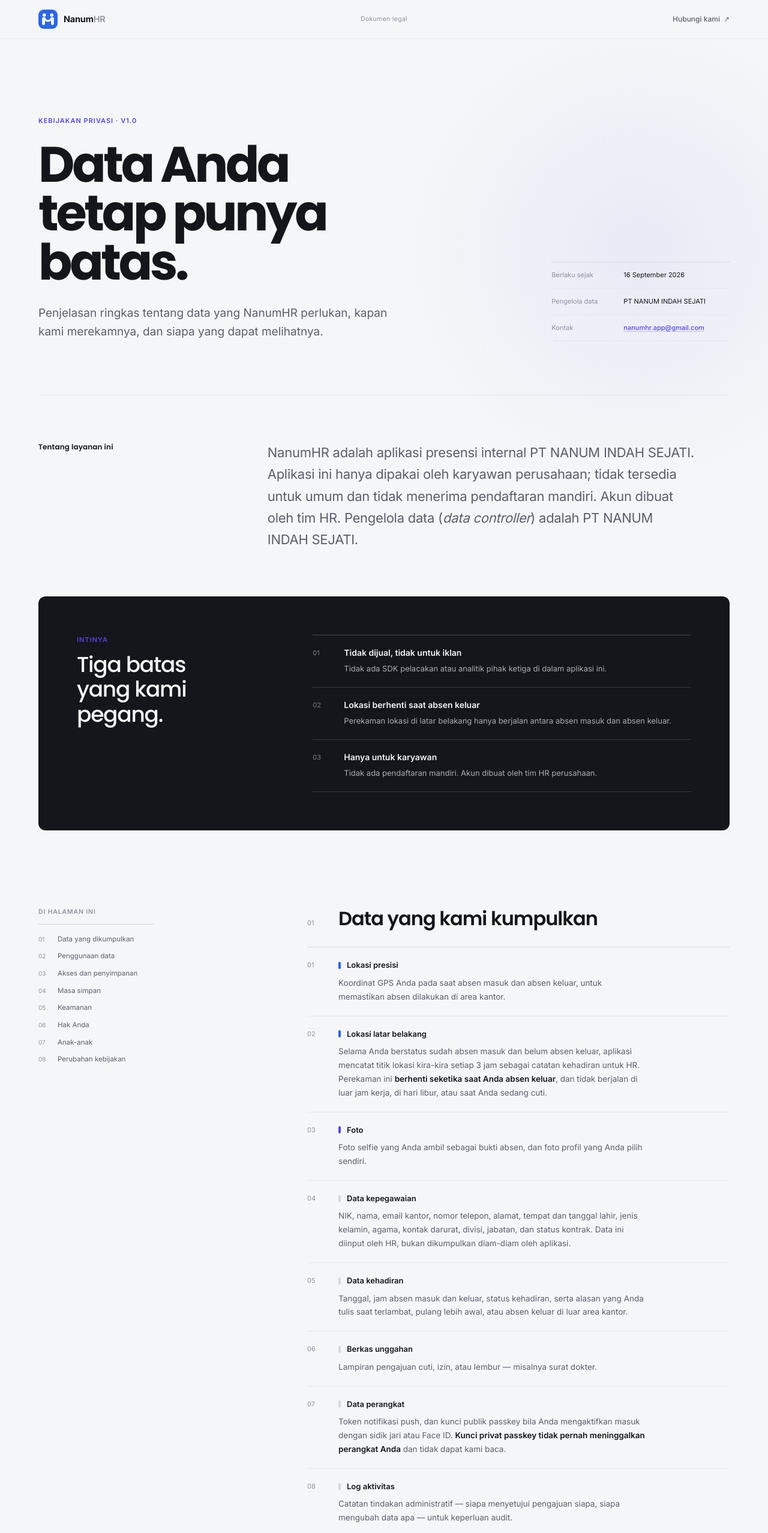
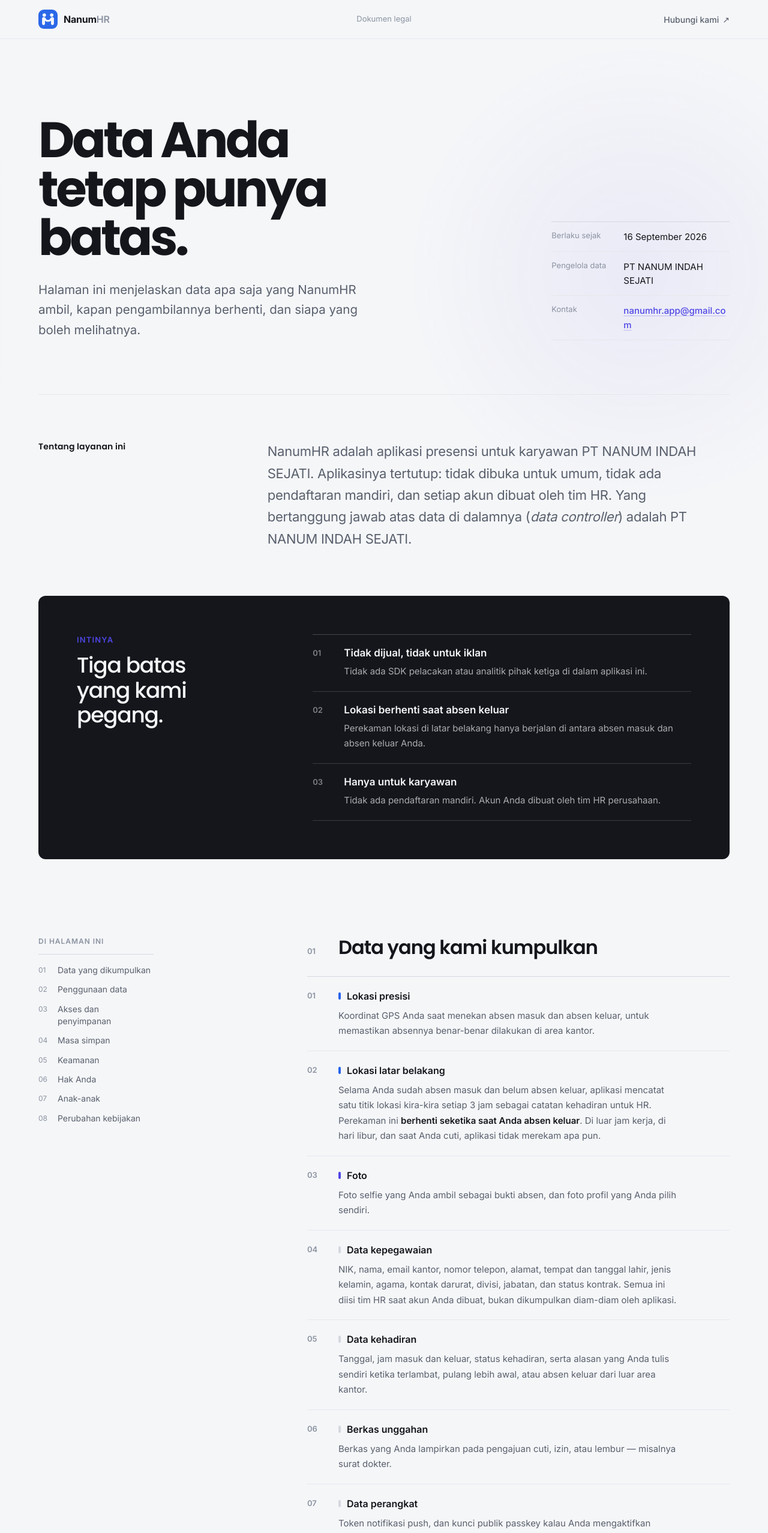
Before and after one commit to Andrioeffendi31/hr-web, a Next.js app: page /kebijakan-privasi in a window 1280 px wide. Shown: the top 2555 px of the page at 60% size. Built offline with nearby package versions, Linux system fonts and the light colour scheme.

Commit message:
feat(kebijakan-privasi): improve content clarity and styling on privacy policy page

```diff
--- a/src/app/kebijakan-privasi/page.tsx
+++ b/src/app/kebijakan-privasi/page.tsx
@@ -29,19 +29,19 @@
 
 const SOROTAN = [
   { nomor: "01", judul: "Tidak dijual, tidak untuk iklan", isi: "Tidak ada SDK pelacakan atau analitik pihak ketiga di dalam aplikasi ini." },
-  { nomor: "02", judul: "Lokasi berhenti saat absen keluar", isi: "Perekaman lokasi di latar belakang hanya berjalan antara absen masuk dan absen keluar." },
-  { nomor: "03", judul: "Hanya untuk karyawan", isi: "Tidak ada pendaftaran mandiri. Akun dibuat oleh tim HR perusahaan." },
+  { nomor: "02", judul: "Lokasi berhenti saat absen keluar", isi: "Perekaman lokasi di latar belakang hanya berjalan di antara absen masuk dan absen keluar Anda." },
+  { nomor: "03", judul: "Hanya untuk karyawan", isi: "Tidak ada pendaftaran mandiri. Akun Anda dibuat oleh tim HR perusahaan." },
 ];
 
 const DATA: { label: string; tone: "primary" | "info" | "neutral"; isi: React.ReactNode }[] = [
-  { label: "Lokasi presisi", tone: "info", isi: "Koordinat GPS Anda pada saat absen masuk dan absen keluar, untuk memastikan absen dilakukan di area kantor." },
-  { label: "Lokasi latar belakang", tone: "info", isi: <>Selama Anda berstatus sudah absen masuk dan belum absen keluar, aplikasi mencatat titik lokasi kira-kira setiap 3 jam sebagai catatan kehadiran untuk HR. Perekaman ini <Tegas>berhenti seketika saat Anda absen keluar</Tegas>, dan tidak berjalan di luar jam kerja, di hari libur, atau saat Anda sedang cuti.</> },
+  { label: "Lokasi presisi", tone: "info", isi: "Koordinat GPS Anda saat menekan absen masuk dan absen keluar, untuk memastikan absennya benar-benar dilakukan di area kantor." },
+  { label: "Lokasi latar belakang", tone: "info", isi: <>Selama Anda sudah absen masuk dan belum absen keluar, aplikasi mencatat satu titik lokasi kira-kira setiap 3 jam sebagai catatan kehadiran untuk HR. Perekaman ini <Tegas>berhenti seketika saat Anda absen keluar</Tegas>. Di luar jam kerja, di hari libur, dan saat Anda cuti, aplikasi tidak merekam apa pun.</> },
   { label: "Foto", tone: "primary", isi: "Foto selfie yang Anda ambil sebagai bukti absen, dan foto profil yang Anda pilih sendiri." },
-  { label: "Data kepegawaian", tone: "neutral", isi: "NIK, nama, email kantor, nomor telepon, alamat, tempat dan tanggal lahir, jenis kelamin, agama, kontak darurat, divisi, jabatan, dan status kontrak. Data ini diinput oleh HR, bukan dikumpulkan diam-diam oleh aplikasi." },
-  { label: "Data kehadiran", tone: "neutral", isi: "Tanggal, jam absen masuk dan keluar, status kehadiran, serta alasan yang Anda tulis saat terlambat, pulang lebih awal, atau absen keluar di luar area kantor." },
-  { label: "Berkas unggahan", tone: "neutral", isi: "Lampiran pengajuan cuti, izin, atau lembur — misalnya surat dokter." },
-  { label: "Data perangkat", tone: "neutral", isi: <>Token notifikasi push, dan kunci publik passkey bila Anda mengaktifkan masuk dengan sidik jari atau Face ID. <Tegas>Kunci privat passkey tidak pernah meninggalkan perangkat Anda</Tegas> dan tidak dapat kami baca.</> },
-  { label: "Log aktivitas", tone: "neutral", isi: "Catatan tindakan administratif — siapa menyetujui pengajuan siapa, siapa mengubah data apa — untuk keperluan audit." },
+  { label: "Data kepegawaian", tone: "neutral", isi: "NIK, nama, email kantor, nomor telepon, alamat, tempat dan tanggal lahir, jenis kelamin, agama, kontak darurat, divisi, jabatan, dan status kontrak. Semua ini diisi tim HR saat akun Anda dibuat, bukan dikumpulkan diam-diam oleh aplikasi." },
+  { label: "Data kehadiran", tone: "neutral", isi: "Tanggal, jam masuk dan keluar, status kehadiran, serta alasan yang Anda tulis sendiri ketika terlambat, pulang lebih awal, atau absen keluar dari luar area kantor." },
+  { label: "Berkas unggahan", tone: "neutral", isi: "Berkas yang Anda lampirkan pada pengajuan cuti, izin, atau lembur — misalnya surat dokter." },
+  { label: "Data perangkat", tone: "neutral", isi: <>Token notifikasi push, dan kunci publik passkey kalau Anda mengaktifkan masuk dengan sidik jari atau Face ID. <Tegas>Kunci privat passkey tidak pernah meninggalkan perangkat Anda</Tegas> dan tidak dapat kami baca.</> },
+  { label: "Log aktivitas", tone: "neutral", isi: "Catatan tindakan administratif — siapa menyetujui pengajuan siapa, siapa mengubah data apa — supaya setiap keputusan bisa ditelusuri kembali." },
 ];
 
 const NAVIGASI = [
@@ -68,11 +68,10 @@
 
       <main id="isi-kebijakan">
         <section className={styles.hero} id="atas">
-          <div className={styles.eyebrow}>Kebijakan privasi · v1.0</div>
           <div className={styles.heroGrid}>
             <div>
               <h1>Data Anda tetap punya batas.</h1>
-              <p className={styles.lead}>Penjelasan ringkas tentang data yang NanumHR perlukan, kapan kami merekamnya, dan siapa yang dapat melihatnya.</p>
+              <p className={styles.lead}>Halaman ini menjelaskan data apa saja yang NanumHR ambil, kapan pengambilannya berhenti, dan siapa yang boleh melihatnya.</p>
             </div>
             <dl className={styles.documentMeta}>
               <div><dt>Berlaku sejak</dt><dd>{BERLAKU}</dd></div>
@@ -84,7 +83,7 @@
 
         <section className={styles.intro} aria-labelledby="tentang-nanumhr">
           <h2 id="tentang-nanumhr">Tentang layanan ini</h2>
-          <p>NanumHR adalah aplikasi presensi internal {PERUSAHAAN}. Aplikasi ini hanya dipakai oleh karyawan perusahaan; tidak tersedia untuk umum dan tidak menerima pendaftaran mandiri. Akun dibuat oleh tim HR. Pengelola data (<i>data controller</i>) adalah {PERUSAHAAN}.</p>
+          <p>NanumHR adalah aplikasi presensi untuk karyawan {PERUSAHAAN}. Aplikasinya tertutup: tidak dibuka untuk umum, tidak ada pendaftaran mandiri, dan setiap akun dibuat oleh tim HR. Yang bertanggung jawab atas data di dalamnya (<i>data controller</i>) adalah {PERUSAHAAN}.</p>
         </section>
 
         <section className={styles.commitments} aria-labelledby="komitmen-kami">
@@ -108,39 +107,39 @@
                   </div>
                 ))}
               </div>
-              <p className={styles.note}><span>Catatan</span>Aplikasi juga memeriksa indikasi pemalsuan lokasi (GPS palsu, lompatan jarak yang mustahil) dan menandai titik yang mencurigakan agar dapat ditinjau HR.</p>
+              <p className={styles.note}><span>Catatan</span>Aplikasi juga memeriksa tanda-tanda lokasi palsu — aplikasi GPS tiruan, atau perpindahan jarak yang mustahil ditempuh — lalu menandai titik yang mencurigakan supaya bisa ditinjau HR.</p>
             </Bagian>
 
             <Bagian nomor="02" id="penggunaan" judul="Untuk apa data ini dipakai">
-              <p>Seluruh data di atas dipakai semata-mata untuk pencatatan kehadiran, pengelolaan pengajuan cuti/izin/lembur, pengumuman internal, dan administrasi kepegawaian.</p>
-              <p><Tegas>Kami tidak menjual data Anda, tidak memakainya untuk iklan, dan tidak membagikannya kepada pihak ketiga untuk tujuan pemasaran.</Tegas> Tidak ada SDK pelacakan atau analitik pihak ketiga di dalam aplikasi ini.</p>
+              <p>Semua data di atas hanya dipakai untuk mencatat kehadiran, memproses pengajuan cuti, izin, dan lembur, menyampaikan pengumuman internal, serta mengurus administrasi kepegawaian.</p>
+              <p><Tegas>Kami tidak menjual data Anda, tidak memakainya untuk iklan, dan tidak membagikannya kepada pihak ketiga untuk tujuan pemasaran.</Tegas> Tidak ada SDK pelacakan atau analitik pihak ketiga di dalam aplikasi ini, dan kami tidak membangun profil apa pun tentang Anda untuk tujuan lain.</p>
             </Bagian>
 
             <Bagian nomor="03" id="akses" judul="Siapa yang bisa melihat data Anda">
-              <ul><li>Anda sendiri, melalui aplikasi.</li><li>Atasan langsung Anda, terbatas pada kehadiran dan pengajuan tim.</li><li>Tim HR dan administrator sistem perusahaan.</li></ul>
-              <p>Data disimpan pada penyedia layanan berikut, yang memproses data atas nama kami dan terikat perjanjian pemrosesan data: <Tegas>Neon</Tegas> (basis data, wilayah Singapura), <Tegas>Cloudflare R2</Tegas> (penyimpanan foto dan berkas), <Tegas>Vercel</Tegas> (hosting aplikasi), serta <Tegas>Expo dan Firebase Cloud Messaging</Tegas> (pengiriman notifikasi push). Karena penyedia ini berada di luar Indonesia, data Anda ditransfer dan disimpan di luar negeri.</p>
-              <p>Di luar itu, data hanya dibuka bila diwajibkan oleh hukum atau permintaan resmi aparat yang sah.</p>
+              <ul><li>Anda sendiri, lewat aplikasi.</li><li>Atasan langsung Anda — sebatas kehadiran dan pengajuan tim yang ia pimpin.</li><li>Tim HR dan administrator sistem perusahaan.</li></ul>
+              <p>Datanya sendiri dititipkan pada penyedia layanan berikut. Mereka memproses data atas nama kami dan terikat perjanjian pemrosesan data: <Tegas>Neon</Tegas> (basis data, wilayah Singapura), <Tegas>Cloudflare R2</Tegas> (penyimpanan foto dan berkas), <Tegas>Vercel</Tegas> (hosting aplikasi), serta <Tegas>Expo dan Firebase Cloud Messaging</Tegas> (pengiriman notifikasi push). Karena penyedia ini berkedudukan di luar Indonesia, data Anda ikut tersimpan di luar negeri.</p>
+              <p>Di luar mereka, data hanya kami buka kalau hukum mewajibkannya atau ada permintaan resmi dari aparat yang berwenang.</p>
             </Bagian>
 
             <Bagian nomor="04" id="retensi" judul="Berapa lama disimpan">
-              <p>Data kehadiran, pengajuan, dan berkas disimpan selama Anda menjadi karyawan. Data kehadiran mentah dirangkum menjadi arsip laporan bulanan, dan data mentahnya dihapus secara berkala setelah arsip pengganti terbukti ada. Setelah Anda berhenti bekerja, data kepegawaian disimpan selama masih dibutuhkan untuk memenuhi kewajiban hukum ketenagakerjaan dan perpajakan, lalu dihapus.</p>
+              <p>Data kehadiran, pengajuan, dan berkas tersimpan selama Anda masih menjadi karyawan.</p><p>Catatan kehadiran harian dirangkum lebih dulu menjadi arsip laporan bulanan; data mentahnya baru kami hapus secara berkala setelah arsip penggantinya terbukti ada. Setelah Anda berhenti bekerja, data kepegawaian kami simpan selama masih dibutuhkan untuk memenuhi kewajiban ketenagakerjaan dan perpajakan, lalu dihapus.</p>
             </Bagian>
 
             <Bagian nomor="05" id="keamanan" judul="Keamanan">
-              <p>Sandi disimpan dalam bentuk hash, tidak pernah sebagai teks biasa. Seluruh komunikasi antara aplikasi dan server memakai HTTPS. Akses ke data dibatasi menurut peran: karyawan, atasan, HR, atau administrator.</p>
+              <p>Kata sandi Anda disimpan dalam bentuk teracak (<i>hash</i>), tidak pernah sebagai teks biasa — kami sendiri tidak bisa membacanya. Seluruh komunikasi antara aplikasi dan server berjalan lewat HTTPS, dan siapa boleh melihat apa dibatasi menurut peran: karyawan, atasan, HR, atau administrator.</p>
             </Bagian>
 
             <Bagian nomor="06" id="hak" judul="Hak Anda">
-              <p>Anda berhak melihat data yang kami simpan tentang Anda, meminta koreksi data yang keliru, dan meminta penghapusan data yang tidak lagi diwajibkan disimpan oleh hukum. Anda juga dapat mencabut izin lokasi, kamera, atau notifikasi kapan saja melalui pengaturan perangkat — dengan konsekuensi fitur absen tidak dapat dipakai tanpa izin lokasi dan kamera.</p>
-              <p>Permintaan tersebut dikirim ke <Surel /> dan kami jawab selambat-lambatnya 30 hari kerja.</p>
+              <p>Anda berhak melihat data yang kami simpan tentang Anda, meminta perbaikan kalau ada yang keliru, dan meminta penghapusan data yang tidak lagi wajib kami simpan.</p><p>Izin lokasi, kamera, dan notifikasi juga bisa Anda cabut kapan saja lewat pengaturan perangkat. Perlu diingat, fitur absen tidak dapat berjalan tanpa izin lokasi dan kamera.</p>
+              <p>Kirim permintaan Anda ke <Surel />, dan kami jawab paling lambat 30 hari kerja.</p>
             </Bagian>
 
             <Bagian nomor="07" id="anak" judul="Anak-anak">
-              <p>NanumHR tidak ditujukan untuk anak di bawah 18 tahun dan tidak mengumpulkan data anak secara sengaja.</p>
+              <p>NanumHR dibuat untuk karyawan, bukan untuk anak di bawah 18 tahun, dan kami tidak mengumpulkan data anak.</p>
             </Bagian>
 
             <Bagian nomor="08" id="perubahan" judul="Perubahan kebijakan ini">
-              <p>Bila kebijakan ini berubah, tanggal berlaku di atas diperbarui dan perubahan penting diumumkan melalui pengumuman di dalam aplikasi.</p>
+              <p>Kalau kebijakan ini berubah, tanggal berlakunya di atas ikut diperbarui, dan perubahan yang penting kami sampaikan lewat pengumuman di dalam aplikasi.</p>
             </Bagian>
           </article>
         </div>
--- a/src/app/kebijakan-privasi/privacy.module.css
+++ b/src/app/kebijakan-privasi/privacy.module.css
@@ -4,7 +4,7 @@
   color: var(--foreground);
 }
 
-.skipLink { position: fixed; top: .75rem; left: .75rem; z-index: 30; padding: .625rem .875rem; border-radius: .5rem; background: var(--foreground); color: var(--background); font-size: .75rem; font-weight: 600; transform: translateY(-200%); transition: transform 180ms ease; }
+.skipLink { position: fixed; top: .75rem; left: .75rem; z-index: 30; padding: .625rem .875rem; border-radius: .5rem; background: var(--foreground); color: var(--background); font-size: .875rem; font-weight: 600; transform: translateY(-200%); transition: transform 180ms ease; }
 .skipLink:focus { transform: translateY(0); outline: 3px solid var(--primary-subtle); }
 
 .header { position: sticky; top: 0; z-index: 20; border-bottom: 1px solid color-mix(in srgb, var(--border) 88%, transparent); background: color-mix(in srgb, var(--background) 84%, transparent); backdrop-filter: blur(14px) saturate(1.15); }
@@ -12,54 +12,54 @@
 .brand { width: fit-content; display: inline-flex; align-items: center; gap: .625rem; color: var(--foreground); }
 .brand:hover { color: var(--foreground); }
 .logo { width: 2rem; height: 2rem; border-radius: .5625rem; box-shadow: var(--shadow-sm); }
-.brandName { font-family: var(--font-heading); font-size: .90625rem; font-weight: 700; letter-spacing: -.015em; }
+.brandName { font-family: var(--font-heading); font-size: 1rem; font-weight: 700; letter-spacing: -.015em; }
 .brandName span { color: var(--subtle); font-weight: 600; }
-.headerLabel { color: var(--subtle); font-family: var(--font-mono); font-size: .65625rem; letter-spacing: .03em; }
-.contactLink { justify-self: end; display: inline-flex; align-items: center; gap: .375rem; color: var(--muted-foreground); font-size: .75rem; font-weight: 500; transition: color 180ms ease; }
+.headerLabel { color: var(--subtle); font-size: .8125rem; }
+.contactLink { justify-self: end; display: inline-flex; align-items: center; gap: .375rem; color: var(--muted-foreground); font-size: .875rem; font-weight: 500; transition: color 180ms ease; }
 .contactLink span, .contact > a span { transition: transform 180ms ease; }
 .contactLink:hover { color: var(--primary); }
 .contactLink:hover span, .contact > a:hover span { transform: translate(2px, -2px); }
 
 .hero { width: min(100% - 2.5rem, 72rem); margin-inline: auto; padding: clamp(4.5rem, 10vw, 8.5rem) 0 clamp(3.75rem, 7vw, 6rem); border-bottom: 1px solid var(--border); scroll-margin-top: 5rem; }
-.eyebrow, .kicker { display: block; color: var(--primary); font-size: .6875rem; font-weight: 600; letter-spacing: .09em; text-transform: uppercase; }
-.heroGrid { margin-top: 1.5rem; display: grid; grid-template-columns: minmax(0, 1.65fr) minmax(15rem, .65fr); gap: clamp(3rem, 8vw, 8rem); align-items: end; }
+.kicker { display: block; color: var(--primary); font-size: .8125rem; font-weight: 600; letter-spacing: .09em; text-transform: uppercase; }
+.heroGrid { display: grid; grid-template-columns: minmax(0, 1.65fr) minmax(15rem, .65fr); gap: clamp(3rem, 8vw, 8rem); align-items: end; }
 .hero h1 { max-width: 11ch; font-size: clamp(2.875rem, 6.5vw, 5.75rem); line-height: .98; font-weight: 700; letter-spacing: -.052em; text-wrap: balance; }
-.lead { max-width: 39rem; margin-top: 1.75rem; color: var(--muted-foreground); font-size: clamp(1rem, 1.6vw, 1.1875rem); line-height: 1.65; text-wrap: pretty; }
+.lead { max-width: 39rem; margin-top: 1.75rem; color: var(--muted-foreground); font-size: clamp(1.0625rem, 1.6vw, 1.3125rem); line-height: 1.65; text-wrap: pretty; }
 .documentMeta { border-top: 1px solid var(--border-strong); }
 .documentMeta > div { display: grid; grid-template-columns: 6.75rem 1fr; gap: .75rem; padding: .8125rem 0; border-bottom: 1px solid var(--border); }
-.documentMeta dt { color: var(--subtle); font-size: .6875rem; }
-.documentMeta dd { color: var(--foreground); font-family: var(--font-mono); font-size: .6875rem; line-height: 1.55; overflow-wrap: anywhere; }
+.documentMeta dt { color: var(--subtle); font-size: .8125rem; }
+.documentMeta dd { color: var(--foreground); font-size: .9375rem; line-height: 1.55; overflow-wrap: anywhere; }
 .email { color: var(--primary); font-weight: 500; text-decoration: underline; text-decoration-color: color-mix(in srgb, var(--primary) 30%, transparent); text-underline-offset: .2em; transition: text-decoration-color 180ms ease; }
 .email:hover { text-decoration-color: currentColor; }
 
 .intro, .commitments, .documentLayout, .contact { width: min(100% - 2.5rem, 72rem); margin-inline: auto; }
 .intro { padding: clamp(3rem, 6vw, 5rem) 0; display: grid; grid-template-columns: minmax(10rem, .55fr) minmax(0, 1.45fr); gap: clamp(2rem, 7vw, 7rem); }
-.intro h2 { font-size: .75rem; font-weight: 600; letter-spacing: .01em; }
+.intro h2 { font-size: .875rem; font-weight: 600; letter-spacing: .01em; }
 .intro p { max-width: 46rem; color: var(--muted-foreground); font-size: clamp(1rem, 1.8vw, 1.375rem); line-height: 1.65; letter-spacing: -.012em; text-wrap: pretty; }
 
 .commitments { display: grid; grid-template-columns: minmax(12rem, .65fr) minmax(0, 1.35fr); gap: clamp(2rem, 7vw, 7rem); padding: clamp(2.5rem, 5vw, 4rem); border-radius: .75rem; background: var(--foreground); color: var(--background); box-shadow: var(--shadow-md); }
 .commitmentTitle h2 { max-width: 12ch; margin-top: .75rem; font-size: clamp(1.625rem, 3vw, 2.25rem); line-height: 1.15; letter-spacing: -.035em; text-wrap: balance; }
 .commitments ol { border-top: 1px solid color-mix(in srgb, var(--background) 22%, transparent); }
 .commitments li { display: grid; grid-template-columns: 2.25rem 1fr; gap: 1rem; padding: 1.125rem 0 1.25rem; border-bottom: 1px solid color-mix(in srgb, var(--background) 16%, transparent); }
-.commitmentNumber { color: color-mix(in srgb, var(--background) 48%, transparent); font-family: var(--font-mono); font-size: .6875rem; padding-top: .1875rem; }
-.commitments h3 { color: var(--background); font-family: var(--font-sans); font-size: .875rem; font-weight: 600; }
-.commitments li p { max-width: 38rem; margin-top: .375rem; color: color-mix(in srgb, var(--background) 67%, transparent); font-size: .8125rem; line-height: 1.6; }
+.commitmentNumber { color: color-mix(in srgb, var(--background) 48%, transparent); font-size: .8125rem; font-weight: 600; padding-top: .1875rem; }
+.commitments h3 { color: var(--background); font-family: var(--font-sans); font-size: 1.0625rem; font-weight: 600; }
+.commitments li p { max-width: 38rem; margin-top: .375rem; color: color-mix(in srgb, var(--background) 67%, transparent); font-size: .9375rem; line-height: 1.65; }
 
 .documentLayout { padding: clamp(5rem, 10vw, 9rem) 0; display: grid; grid-template-columns: 12rem minmax(0, 44rem); gap: clamp(3rem, 9vw, 9rem); justify-content: space-between; }
 .toc { position: sticky; top: 6rem; height: fit-content; }
-.toc > span { display: block; padding-bottom: .75rem; border-bottom: 1px solid var(--border-strong); color: var(--subtle); font-size: .65625rem; font-weight: 600; letter-spacing: .08em; text-transform: uppercase; }
+.toc > span { display: block; padding-bottom: .75rem; border-bottom: 1px solid var(--border-strong); color: var(--subtle); font-size: .75rem; font-weight: 600; letter-spacing: .08em; text-transform: uppercase; }
 .toc nav { padding-top: .625rem; }
-.toc a { display: grid; grid-template-columns: 1.5rem 1fr; gap: .5rem; padding: .375rem 0; color: var(--muted-foreground); font-size: .71875rem; line-height: 1.45; transition: color 160ms ease, transform 160ms ease; }
-.toc a span { color: var(--subtle); font-family: var(--font-mono); font-size: .625rem; padding-top: .0625rem; }
+.toc a { display: grid; grid-template-columns: 1.5rem 1fr; gap: .5rem; padding: .375rem 0; color: var(--muted-foreground); font-size: .875rem; line-height: 1.45; transition: color 160ms ease, transform 160ms ease; }
+.toc a span { color: var(--subtle); font-size: .75rem; padding-top: .0625rem; }
 .toc a:hover { color: var(--primary); transform: translateX(2px); }
 .article { min-width: 0; }
 
 .section { scroll-margin-top: 6rem; padding: 0 0 clamp(4rem, 8vw, 6.5rem); }
 .section + .section { padding-top: clamp(3rem, 5vw, 4.5rem); border-top: 1px solid var(--border); }
 .sectionHeading { display: grid; grid-template-columns: 2.25rem 1fr; gap: 1rem; align-items: baseline; margin-bottom: 1.75rem; }
-.sectionHeading > span, .dataIndex { color: var(--subtle); font-family: var(--font-mono); font-size: .6875rem; }
+.sectionHeading > span, .dataIndex { color: var(--subtle); font-size: .8125rem; font-weight: 600; }
 .sectionHeading h2 { font-size: clamp(1.5rem, 3vw, 2rem); line-height: 1.2; font-weight: 600; letter-spacing: -.03em; text-wrap: balance; }
-.prose { padding-left: 3.25rem; color: var(--muted-foreground); font-size: .9375rem; line-height: 1.8; }
+.prose { padding-left: 3.25rem; color: var(--muted-foreground); font-size: 1.0625rem; line-height: 1.75; }
 .prose > p, .prose > ul { max-width: 64ch; }
 .prose > * + * { margin-top: 1.125rem; }
 .prose strong { color: var(--foreground); font-weight: 600; }
@@ -69,20 +69,20 @@
 .dataList { margin: 0 0 1.25rem -3.25rem; border-top: 1px solid var(--border-strong); }
 .dataRow { display: grid; grid-template-columns: 2.25rem 1fr; gap: 1rem; padding: 1.125rem 0 1.25rem; border-bottom: 1px solid var(--border); }
 .dataIndex { padding-top: .125rem; }
-.dataRow h3 { display: flex; align-items: center; gap: .625rem; color: var(--foreground); font-family: var(--font-sans); font-size: .8125rem; font-weight: 600; }
+.dataRow h3 { display: flex; align-items: center; gap: .625rem; color: var(--foreground); font-family: var(--font-sans); font-size: 1rem; font-weight: 600; }
 .dataRow h3 i { width: .25rem; height: .75rem; border-radius: .125rem; }
 .primary { background: var(--primary); }
 .info { background: var(--info); }
 .neutral { background: var(--border-strong); }
-.dataRow p { max-width: 60ch; margin-top: .375rem; font-size: .84375rem; line-height: 1.7; }
-.note { display: grid; grid-template-columns: 5rem 1fr; gap: 1rem; padding: 1rem 1.125rem; border-radius: .5rem; background: var(--primary-subtle); color: var(--muted-foreground); font-size: .8125rem; line-height: 1.65; }
-.note span { color: var(--primary); font-size: .6875rem; font-weight: 600; letter-spacing: .06em; text-transform: uppercase; }
+.dataRow p { max-width: 60ch; margin-top: .375rem; font-size: .9375rem; line-height: 1.7; }
+.note { display: grid; grid-template-columns: 5rem 1fr; gap: 1rem; padding: 1rem 1.125rem; border-radius: .5rem; background: var(--primary-subtle); color: var(--muted-foreground); font-size: .9375rem; line-height: 1.65; }
+.note span { color: var(--primary); font-size: .75rem; font-weight: 600; letter-spacing: .06em; text-transform: uppercase; }
 
 .contact { margin-bottom: clamp(4rem, 8vw, 7rem); padding: clamp(2rem, 5vw, 3.5rem) 0; border-top: 1px solid var(--border-strong); border-bottom: 1px solid var(--border); display: grid; grid-template-columns: minmax(0, 1fr) auto; gap: 2rem; align-items: end; }
 .contact h2 { max-width: 22ch; margin-top: .625rem; font-size: clamp(1.75rem, 4vw, 2.75rem); line-height: 1.12; letter-spacing: -.04em; text-wrap: balance; }
-.contact > a { display: inline-flex; align-items: center; gap: .5rem; padding-bottom: .25rem; border-bottom: 1px solid var(--primary); color: var(--primary); font-family: var(--font-mono); font-size: .75rem; }
+.contact > a { display: inline-flex; align-items: center; gap: .5rem; padding-bottom: .25rem; border-bottom: 1px solid var(--primary); color: var(--primary); font-size: 1rem; font-weight: 500; }
 .footer { border-top: 1px solid var(--border); }
-.footer > div { width: min(100% - 2.5rem, 72rem); min-height: 5rem; margin-inline: auto; display: flex; align-items: center; gap: 1.25rem; color: var(--subtle); font-family: var(--font-mono); font-size: .65625rem; }
+.footer > div { width: min(100% - 2.5rem, 72rem); min-height: 5rem; margin-inline: auto; display: flex; align-items: center; gap: 1.25rem; color: var(--subtle); font-size: .8125rem; }
 .footer a { margin-left: auto; color: var(--muted-foreground); transition: color 160ms ease; }
 .footer a:hover { color: var(--primary); }
 
@@ -105,11 +105,11 @@
   .headerInner { grid-template-columns: 1fr auto; }
   .headerLabel { display: none; }
   .contactLink { font-size: 0; }
-  .contactLink span { font-size: .875rem; }
+  .contactLink span { font-size: 1.125rem; }
   .hero { padding-top: 4rem; }
   .hero h1 { font-size: clamp(2.65rem, 14vw, 4rem); }
   .intro { padding: 3rem 0; }
-  .intro p { font-size: 1.0625rem; }
+  .intro p { font-size: 1.125rem; }
   .commitments { padding: 2rem 1.25rem; }
   .documentLayout { padding: 5rem 0 3rem; }
   .sectionHeading { grid-template-columns: 1.75rem 1fr; gap: .75rem; }
```
